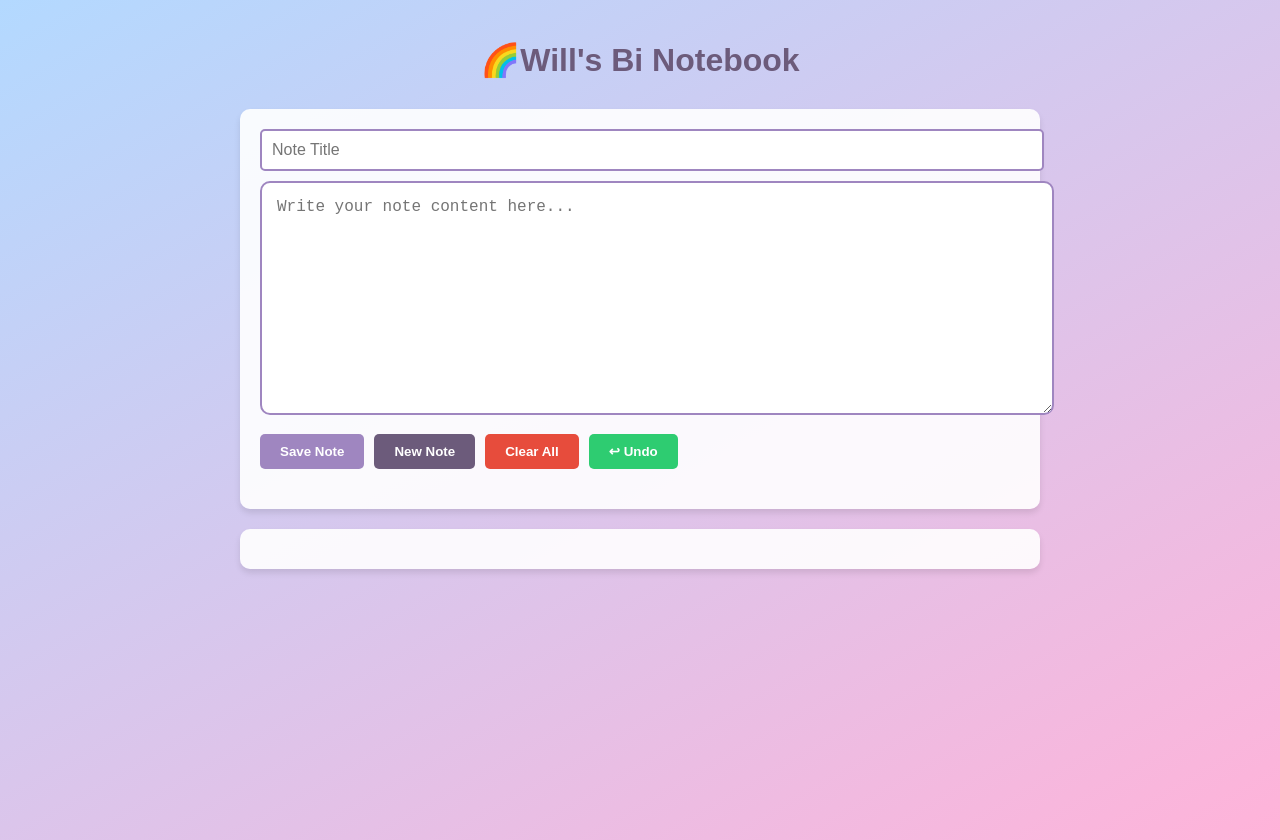
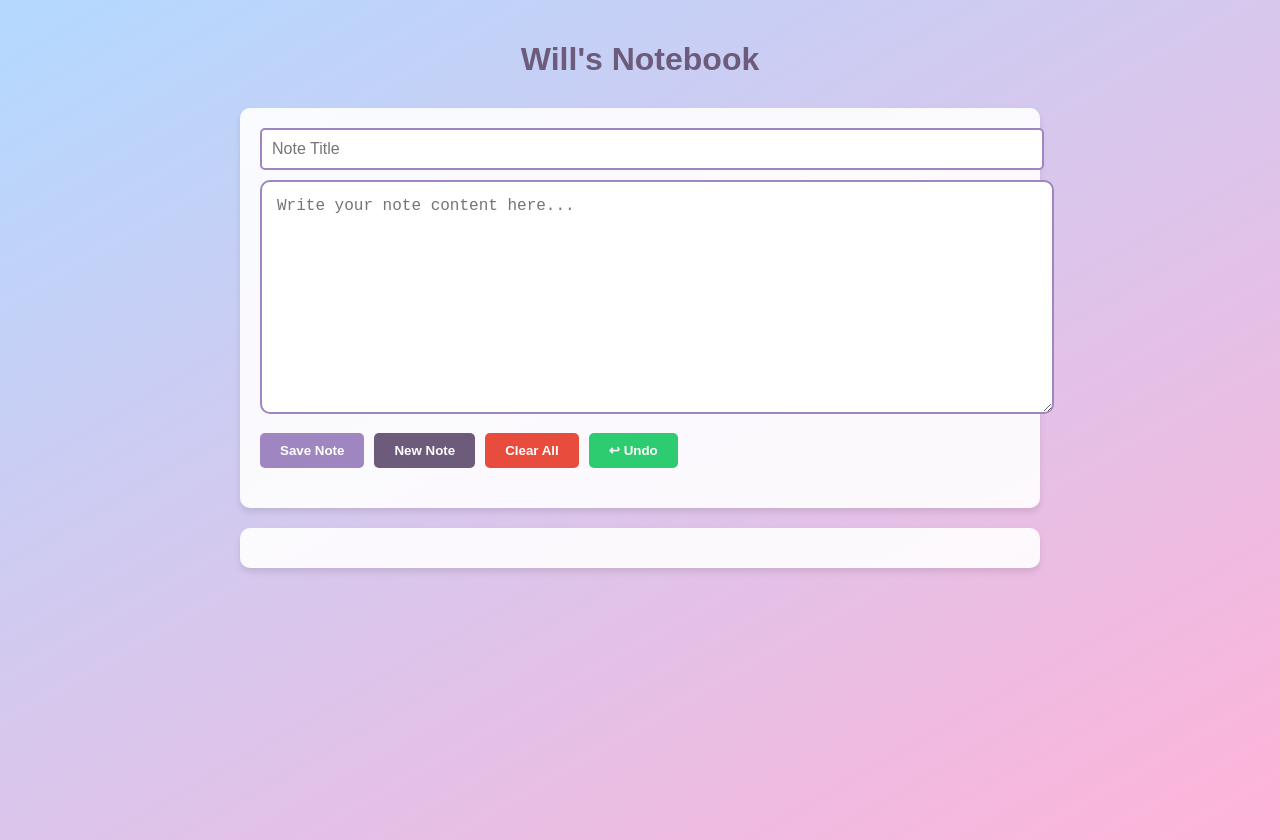
Before and after one commit to Wills-Digital-Notebook/Wills-Digital-Notebook.github.io, a plain HTML site: page index.html in a window 1280 px wide. Drawn offline with Linux system fonts and the light colour scheme.

Commit message:
index.html v2

```diff
--- a/index.html
+++ b/index.html
@@ -152,7 +152,7 @@
 <body>
     <div class="container">
         <div class="header">
-            <h1>🌈Will's Bi Notebook</h1>
+            <h1>Will's Notebook</h1>
         </div>
 
         <div class="editor-section">
```
